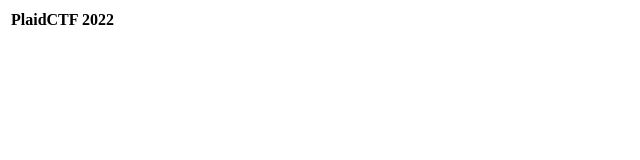
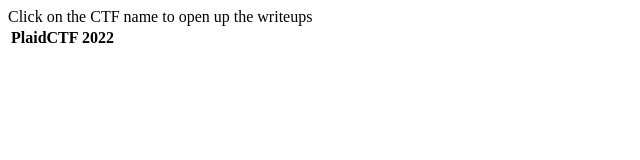
Before and after one commit to ergoadams/ergoadams.github.io, a plain HTML site: page writeups/index.html in a window 1280 px wide. Shown: the whole page, without its empty margins (0-640 px from the left). Drawn offline with Linux system fonts and the light colour scheme.

Commit message:
Plaidctf writeups

```diff
--- a/writeups/index.html
+++ b/writeups/index.html
@@ -9,6 +9,7 @@
     ></script>
 </head>
 <body>
+    Click on the CTF name to open up the writeups
     <table>
         <tr>
           <th onclick = "location.href = 'plaidctf2022/'">PlaidCTF 2022</th>
```
Also changed, not shown: 1 other file.
